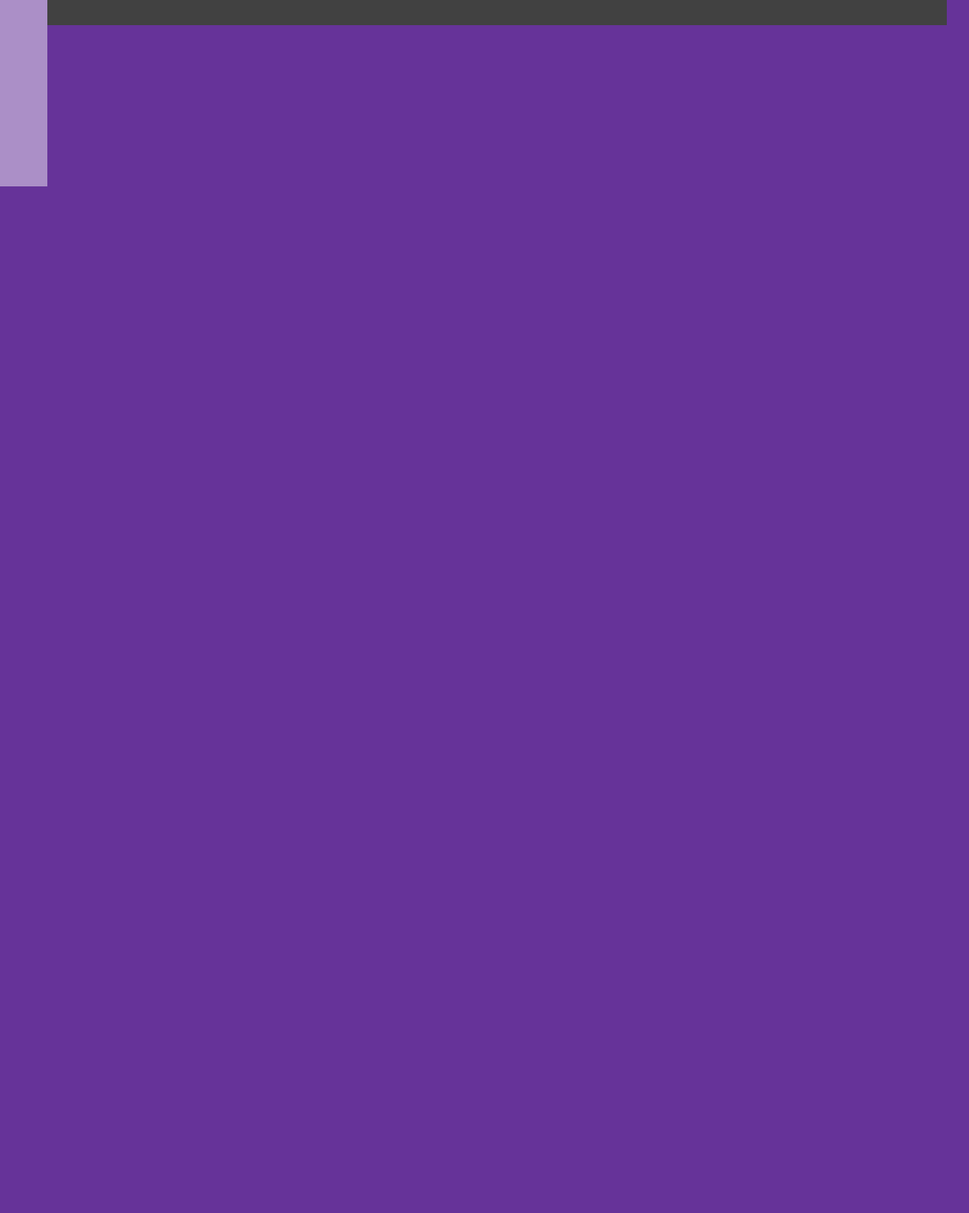
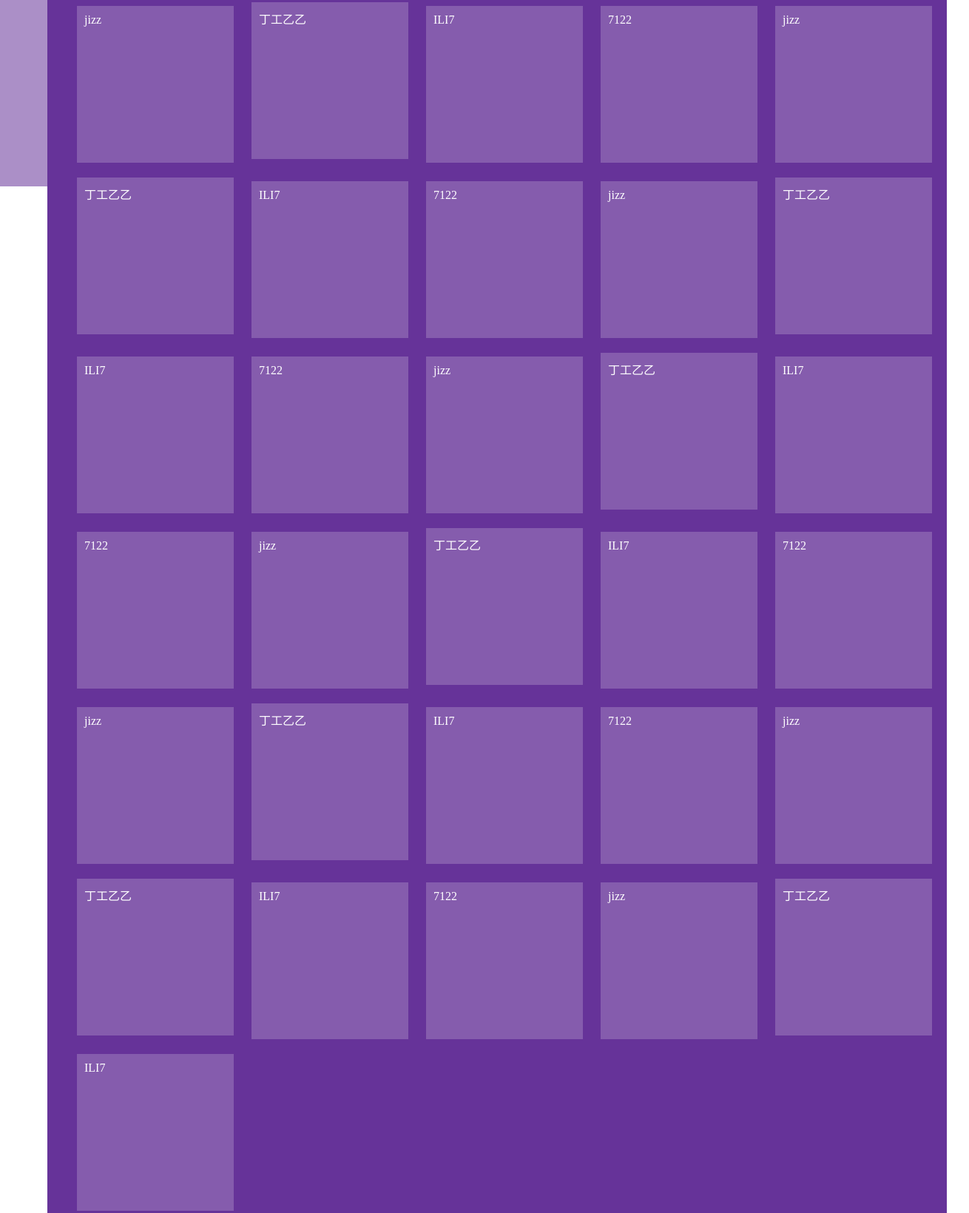
Before and after one commit to alanqq0624/floatpractice, a plain HTML site: page index.html in a window 1280 px wide. Shown: the part 448-2088 px from the top of the page at 74% size, 1310 px wide, since content can reach past the window. Before the commit the page ends 800 px from the top, so only its background shows below. Drawn offline with Linux system fonts and the light colour scheme.

Commit message:
more box !!!!!!!!!!!!!!

```diff
--- a/index.html
+++ b/index.html
@@ -39,6 +39,30 @@
             <div class="block">jizz</div>
             <div class="block">丁工乙乙</div>
             <div class="block">ILI7</div>
+            <div class="block">7122</div>
+            <div class="block">jizz</div>
+            <div class="block">丁工乙乙</div>
+            <div class="block">ILI7</div>
+            <div class="block">7122</div>
+            <div class="block">jizz</div>
+            <div class="block">丁工乙乙</div>
+            <div class="block">ILI7</div>
+            <div class="block">7122</div>
+            <div class="block">jizz</div>
+            <div class="block">丁工乙乙</div>
+            <div class="block">ILI7</div>
+            <div class="block">7122</div>
+            <div class="block">jizz</div>
+            <div class="block">丁工乙乙</div>
+            <div class="block">ILI7</div>
+            <div class="block">7122</div>
+            <div class="block">jizz</div>
+            <div class="block">丁工乙乙</div>
+            <div class="block">ILI7</div>
+            <div class="block">7122</div>
+            <div class="block">jizz</div>
+            <div class="block">丁工乙乙</div>
+            <div class="block">ILI7</div>
         </section>
         <footer>
             place some useless thing
--- a/style.css
+++ b/style.css
@@ -1,7 +1,7 @@
 body{
     width: 100%;
     margin: 0px;
-    background-color: #663399;
+
 }
 .leftnav{
     height: 700px;
@@ -17,6 +17,7 @@ body{
     float: left;
     color: white;
     display: block;
+    background-color: #663399;
 }
 header{
     padding-top: 30px;
@@ -55,13 +56,14 @@ header{
     border: 2px solid springgreen;
 }
 section{
-    width: 100%;
+
     margin-top: 40px;
     padding-left: 30px;
     display: inline-block;
 }
 .block{
-
+    width: 15vw;
+    height: 15vw;
     margin: 10px;
     padding: 10px;
     background-color: #855CAD;
```
